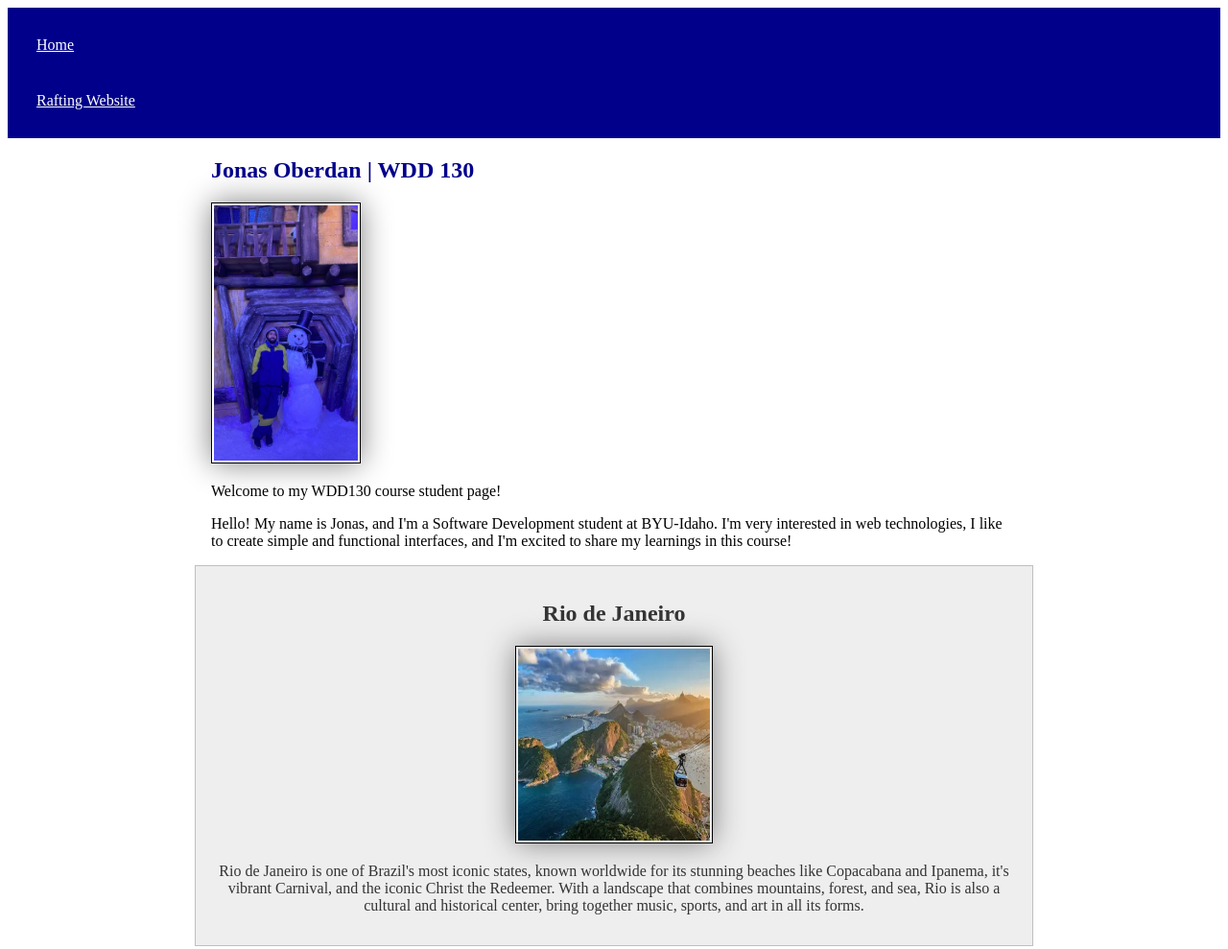
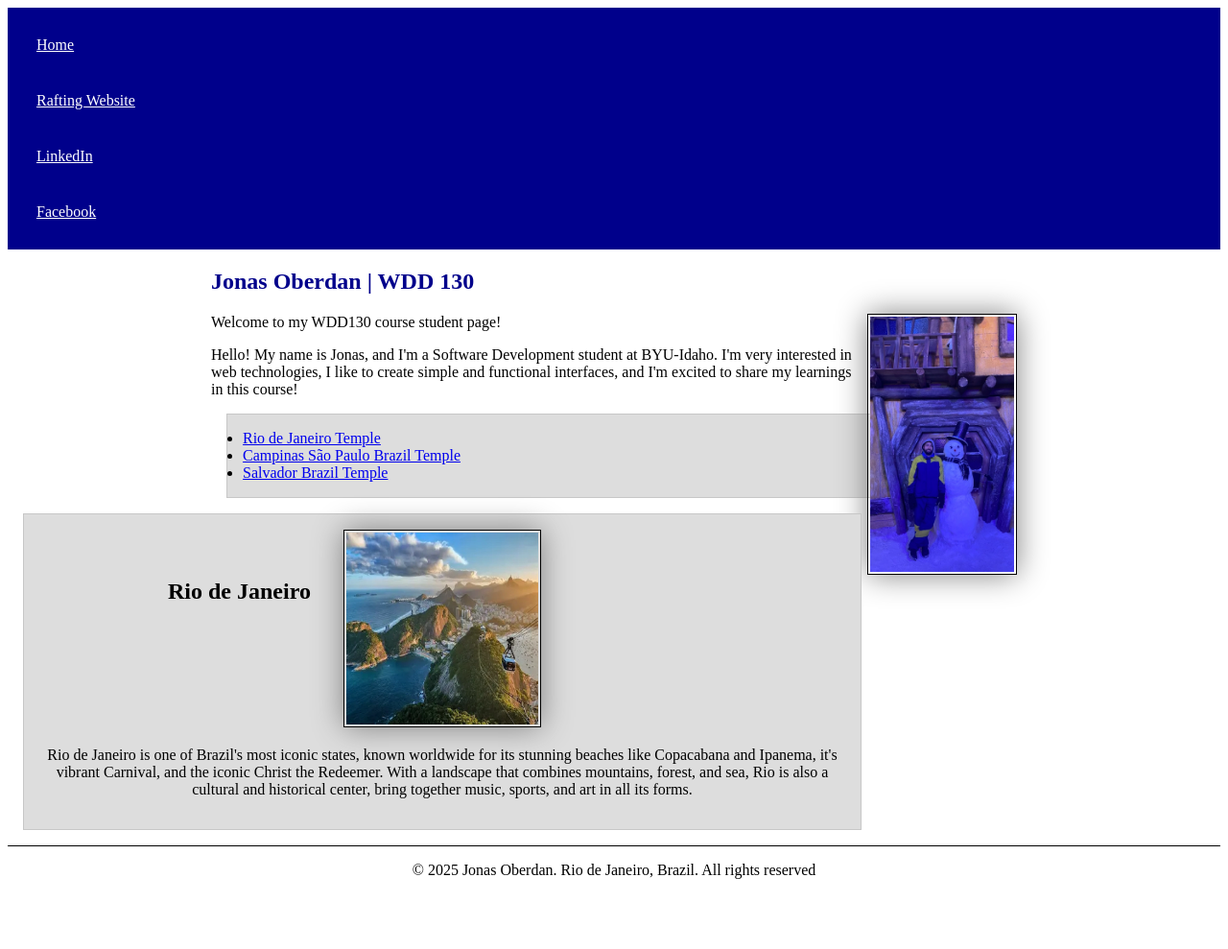
Before and after one commit to joberdan88/wdd130, a plain HTML site: page index.html in a window 1280 px wide. Shown: the top 989 px of the page at 96% size. After the commit the page ends 932 px from the top, so only its background shows below. Drawn offline with Linux system fonts and the light colour scheme.

Commit message:
finals adjustments

```diff
--- a/index.html
+++ b/index.html
@@ -17,6 +17,8 @@
         <nav aria-label="Main site navigation">
             <a href="#">Home</a>
             <a href="wwr/">Rafting Website</a>
+            <a href="https://www.linkedin.com/in/jonas-oberdan-da-silva-datascience/" target="_blank">LinkedIn</a>
+            <a href="https://www.facebook.com/jonas.oberdan/" target="_blank">Facebook</a>
         </nav>
     </header>
 
@@ -30,16 +32,27 @@
                 technologies, I like to create simple and functional interfaces, and I'm excited to share my learnings
                 in this course!</p>
         </section>
+
+        <ul class="box">
+            <li><a href="https://www.churchofjesuschrist.org/temples/details/rio-de-janeiro-brazil-temple?lang=eng"
+                    target="_blank">Rio de Janeiro Temple</a></li>
+            <li><a href="https://www.churchofjesuschrist.org/temples/details/campinas-brazil-temple?lang=eng">Campinas
+                    São
+                    Paulo Brazil Temple</a></li>
+            <li><a href="https://www.churchofjesuschrist.org/temples/details/salvador-brazil-temple?lang=eng">Salvador
+                    Brazil Temple</a></li>
+        </ul>
     </main>
 
-    <aside>
+    <aside class="box">
         <h2>Rio de Janeiro</h2>
         <img src="images/rio_de_janeiro.webp" alt="Pão de Açúcar, Rio de Janeiro">
         <p>Rio de Janeiro is one of Brazil's most iconic states, known worldwide for its stunning beaches like
             Copacabana and Ipanema,
             it's vibrant Carnival, and the iconic Christ the Redeemer. With a landscape that combines mountains, forest,
             and sea,
-            Rio is also a cultural and historical center, bring together music, sports, and art in all its forms.</p>
+            Rio is also a cultural and historical center, bring together music, sports, and art in all its forms.
+        </p>
     </aside>
 
     <footer>
@@ -47,4 +60,6 @@
     </footer>
 </body>
 
+<!-- Last modified: July 22, 2025 -->
+
 </html>
--- a/styles/styles.css
+++ b/styles/styles.css
@@ -1,5 +1,5 @@
 :root {
-    --primarily-color: darkblue;
+    --primary-color: darkblue;
     --text-color: white;
     --heading-color: darkblue;
     --border-color: black;
@@ -18,7 +18,7 @@
 }
 
 nav {
-    background-color: var(--primarily-color);
+    background-color: var(--primary-color);
     padding: var(--padding-medium);
 }
 
@@ -64,10 +64,33 @@ aside img {
     height: auto;
 }
 
+aside {
+    position: relative;
+}
+
+/* Layout Enhancements */
+aside h2 {
+    position: absolute;
+    top: 47px;
+    left: 150px;
+}
+
 main img {
     width: 150px;
     height: auto;
+    float: right;
+    margin-left: 1rem;
 }
+
+/* Class selectors */
+.box {
+    margin: 1rem;
+    border: 1px solid rgb(0 0 0 / 10%);
+    padding: 1rem;
+    background-color: #ddd;
+    color: #000;
+}
+
 
 footer {
     margin-top: 15px;
```
